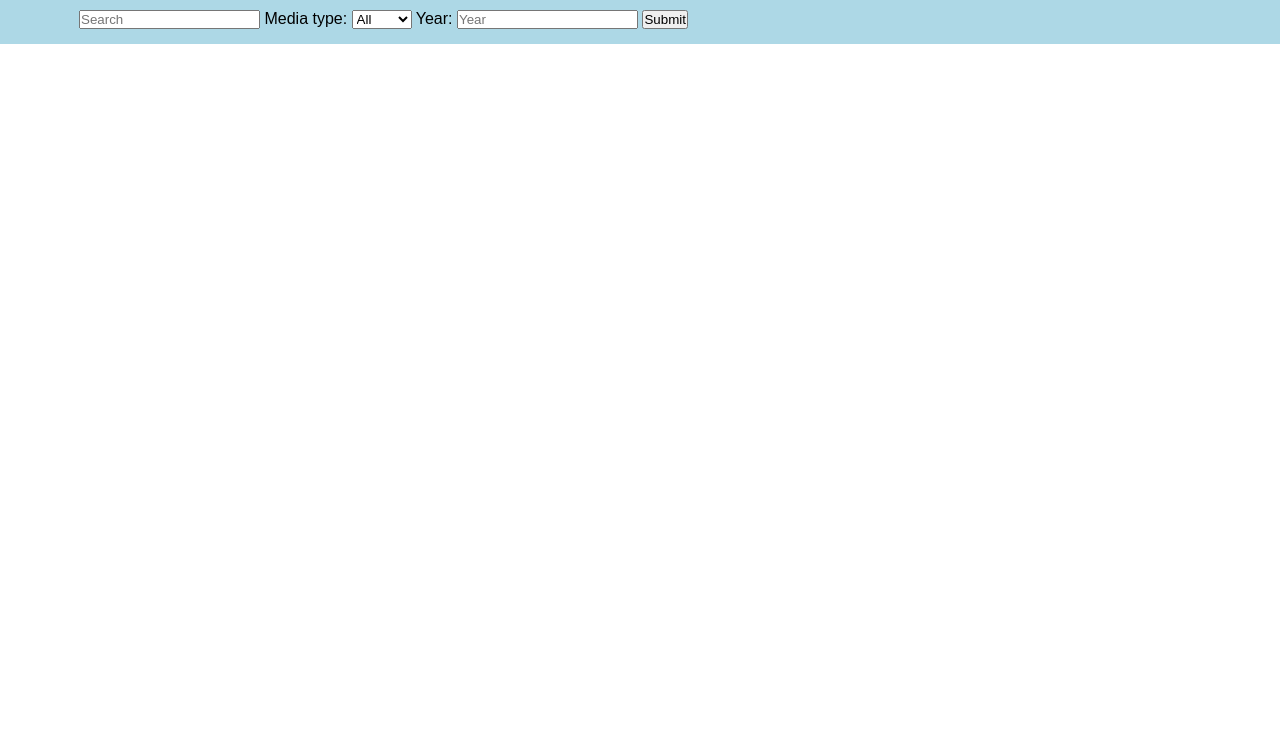
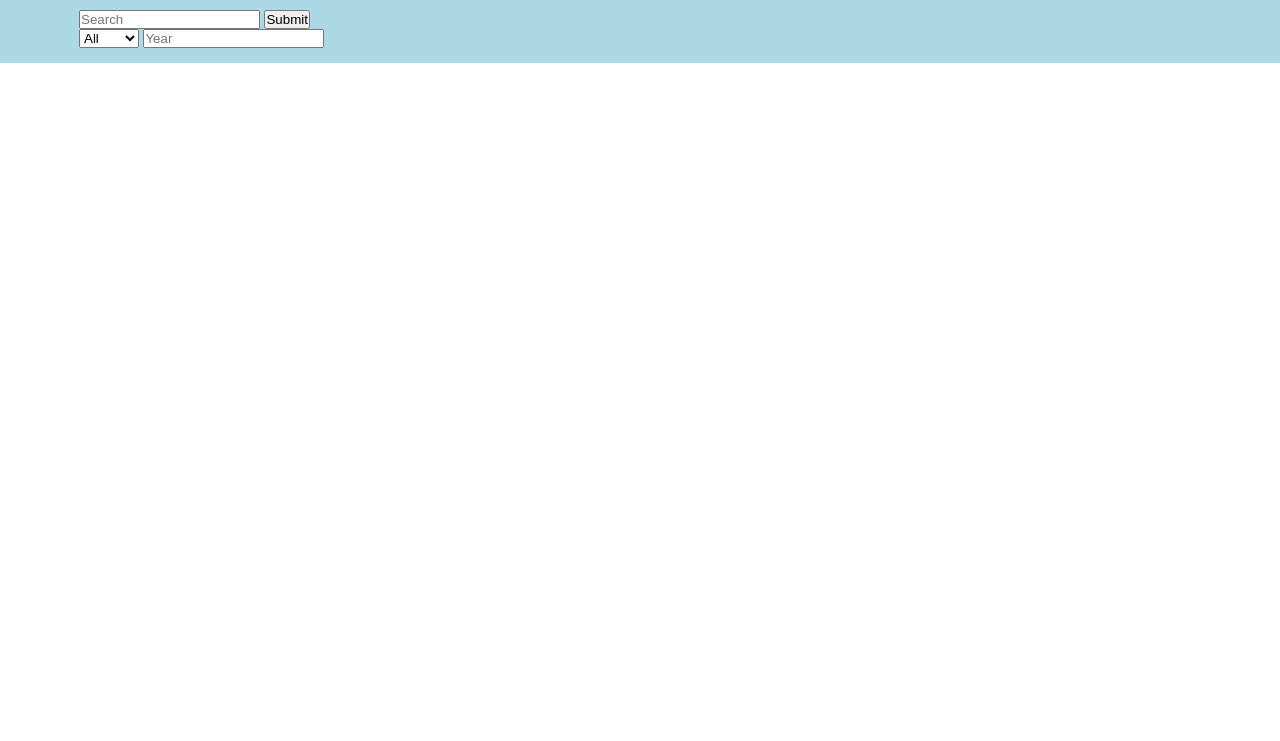
Before and after one commit to LiamPalmqvist/CI527-Assignment-1, a plain HTML site: page index.html in a window 1280 px wide. Shown: the part 59-800 px from the top of the page. Drawn offline with Linux system fonts and the light colour scheme.

Commit message:
Merge branch

```diff
--- a/index.html
+++ b/index.html
@@ -11,17 +11,19 @@
         <div class="body">
             <h1 id="heading">NASA REST API</h1>
 			<form id="form" onsubmit="return false">
+				<div id="searchContainer">
+					<div id="searchInput">
 						<input type="text" id="search" placeholder="Search" />
-				Media type:
-				<select type="selection" id="media_type">
+						<button type="submit" id="submit">Submit</button>
+					</div>
+					<select id="media_type">
 						<option value="all">All</option>
 						<option value="image">Image</option>
 						<option value="video">Video</option>
 						<option value="audio">Audio</option>
 					</select>
-				Year:
 					<input type="number" id="year_start" placeholder="Year" />
-				<button type="submit" id="submit">Submit</button>
+				</div>
 			</form>
         </div>
 
```
Lines whose indentation alone changed are shown as unchanged.
